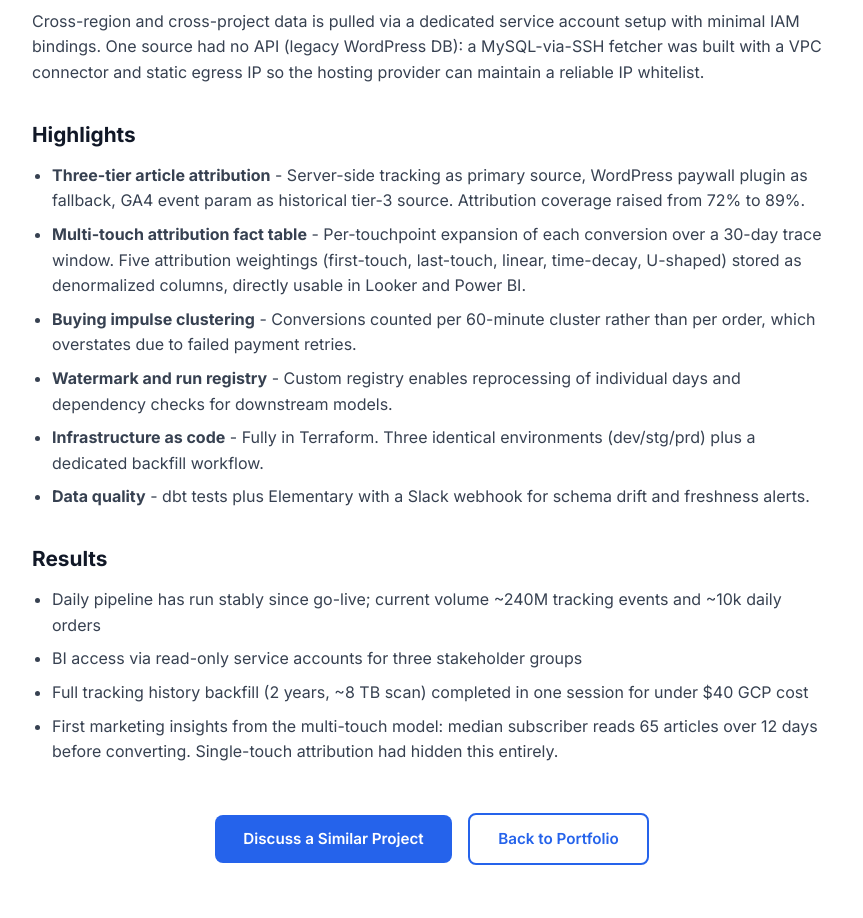
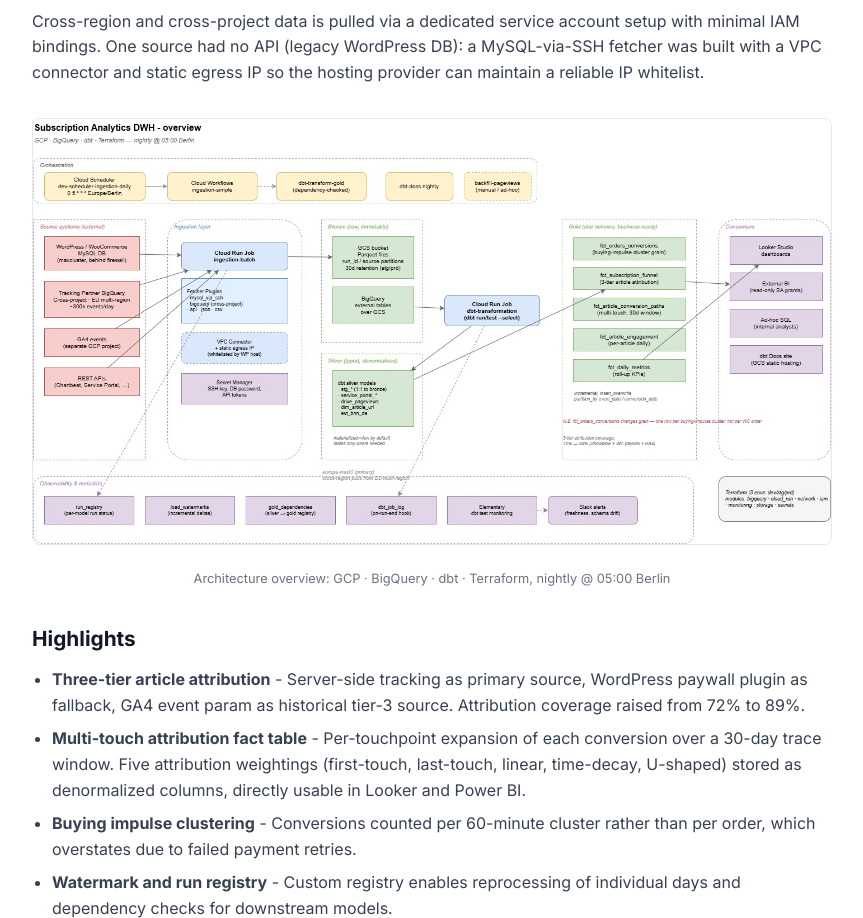
Before and after one commit to tobial93/tofia-analytics.github.io, a plain HTML site: page case-studies/subscription-analytics.html in a window 1280 px wide. Shown: the part 1299-2217 px from the top of the page, without its empty margins (208-1071 px from the left). Drawn offline with Linux system fonts and the light colour scheme.

Commit message:
Add architecture diagram to subscription analytics case study
Co-Authored-By: Claude Sonnet 4.6 <noreply@anthropic.com>

```diff
--- a/case-studies/subscription-analytics.html
+++ b/case-studies/subscription-analytics.html
@@ -78,6 +78,11 @@
         </ul>
         <p>Cross-region and cross-project data is pulled via a dedicated service account setup with minimal IAM bindings. One source had no API (legacy WordPress DB): a MySQL-via-SSH fetcher was built with a VPC connector and static egress IP so the hosting provider can maintain a reliable IP whitelist.</p>
 
+        <figure style="margin: 32px 0;">
+          <img src="../img/dwh-architecture.jpg" alt="Subscription Analytics DWH architecture overview" style="width: 100%; border-radius: 8px; border: 1px solid var(--border);">
+          <figcaption style="font-size: 0.8rem; color: var(--text-light); margin-top: 8px; text-align: center;">Architecture overview: GCP · BigQuery · dbt · Terraform, nightly @ 05:00 Berlin</figcaption>
+        </figure>
+
         <h2>Highlights</h2>
         <ul>
           <li><strong>Three-tier article attribution</strong> - Server-side tracking as primary source, WordPress paywall plugin as fallback, GA4 event param as historical tier-3 source. Attribution coverage raised from 72% to 89%.</li>
```
Also changed, not shown: img/dwh-architecture.jpg (added).
